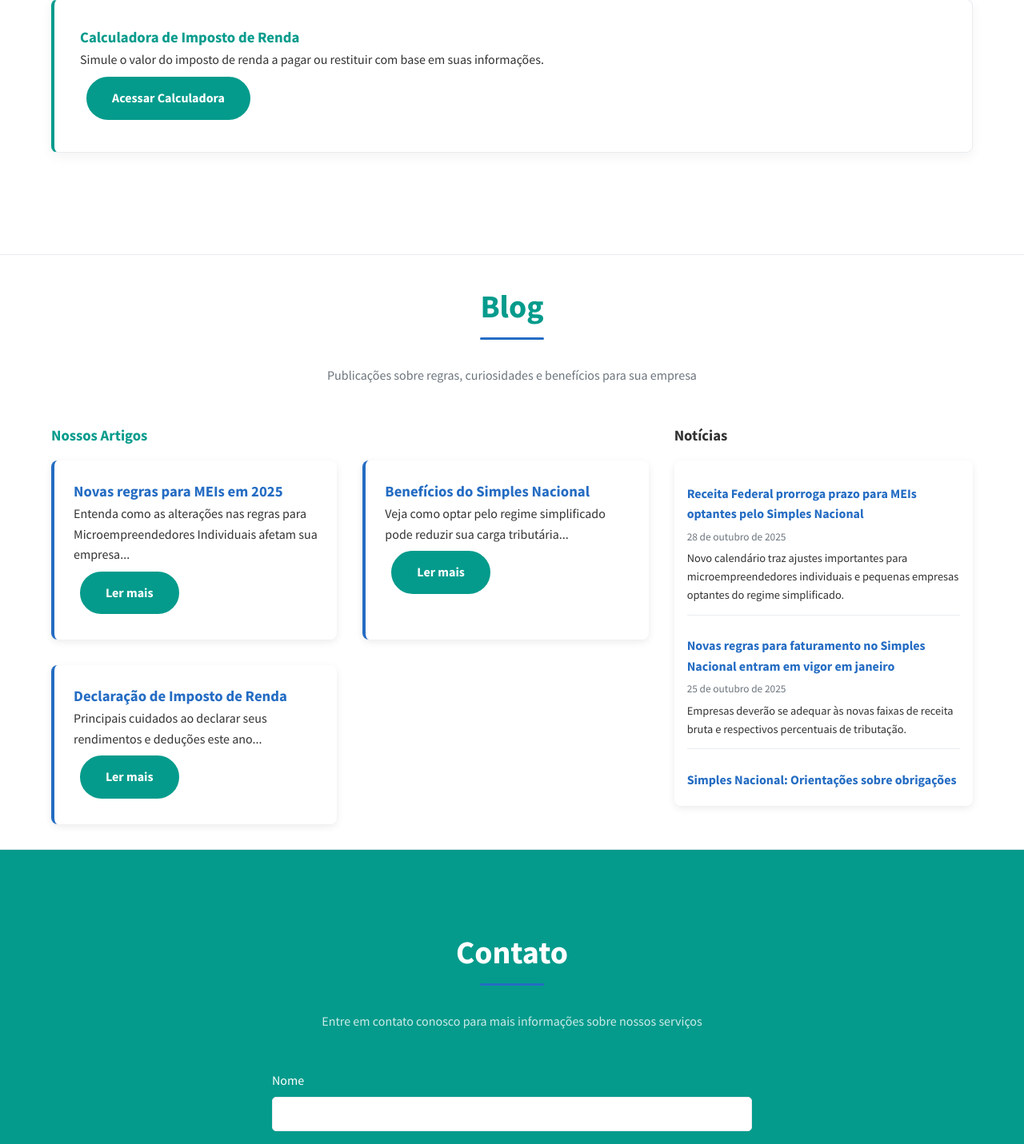
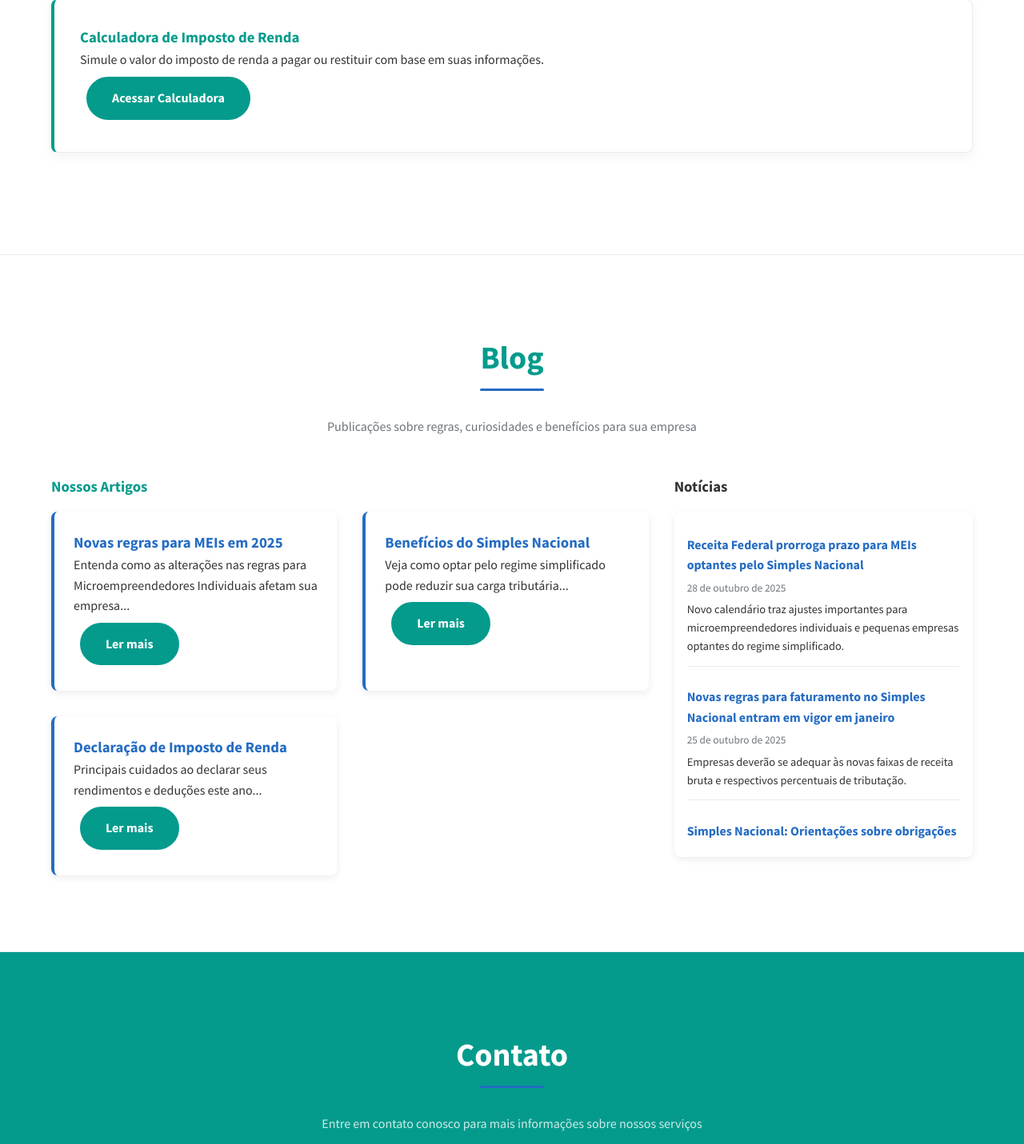
Before and after one commit to Ericssonlc94/WEBSITE-SISPEC, a Flask app: page / in a window 1280 px wide. Shown: the part 3587-5018 px from the top of the page at 80% size. Run offline with Flask 3, Linux system fonts and the light colour scheme.

Commit message:
feat: Increase top and bottom padding of Blog section

```diff
--- a/templates/index.html
+++ b/templates/index.html
@@ -476,7 +476,7 @@
 
         .news-section {
             background-color: white;
-            padding: 2rem 0;
+            padding: 6rem 0;
         }
 
         .news-grid {
```
